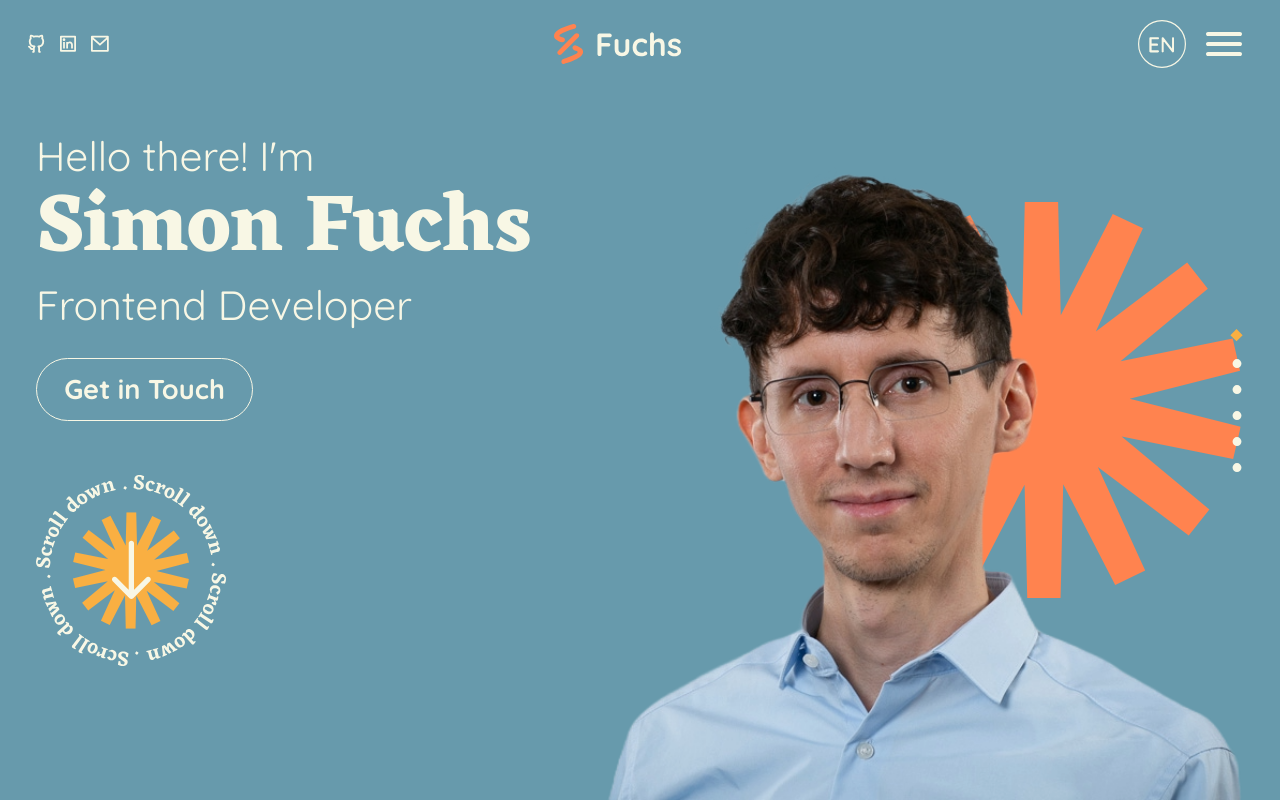
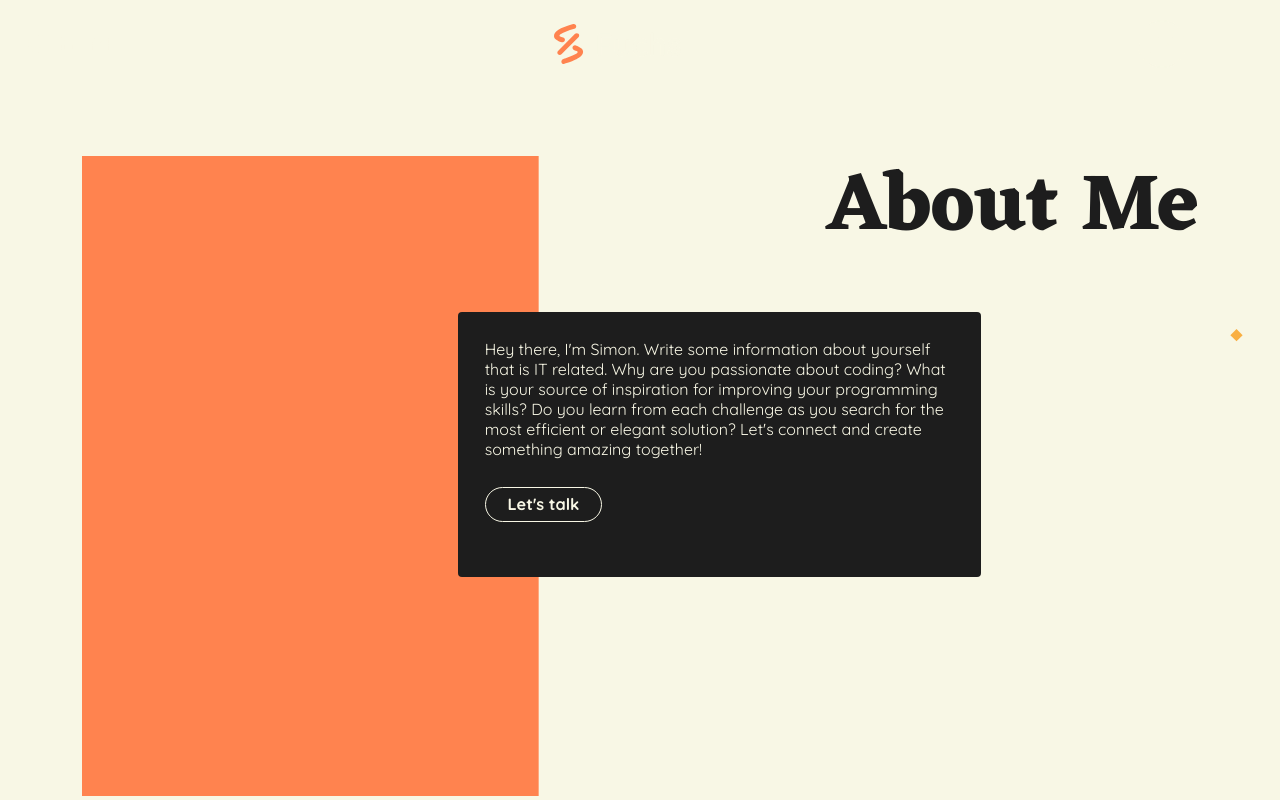
Before and after one commit to SimCommit/portfolio-website, an Angular app: page / in a window 1280 px wide. Built offline with nearby package versions, Linux system fonts and the light colour scheme.

Commit message:
feat: create AboutMeComponent with initial styles

```diff
--- /dev/null
+++ b/src/app/main-page/about-me/about-me.component.html
@@ -0,0 +1,19 @@
+<section id="section-2">
+
+    <div id="about-me-pic">
+        <img src="./assets/img/Second-Photo-placeholder.png" alt="Profil Picture 2">
+    </div>
+
+    <div id="about-me-content">
+        <h1>About Me</h1>
+        <div>
+            <p>Hey there, I'm Simon. Write some information about yourself that is IT related. Why are you passionate
+                about coding? What is your source of inspiration for improving your programming skills? Do you learn
+                from each challenge as you search for the most efficient or elegant solution?
+
+                Let's connect and create something amazing together!</p>
+            <a>Let's talk</a>
+        </div>
+    </div>
+
+</section>
--- /dev/null
+++ b/src/app/main-page/about-me/about-me.component.scss
@@ -0,0 +1,60 @@
+@use "./../../../styles/_mixins" as *;
+@use "./../../../styles/_variables" as *;
+
+section {
+  background-color: $main-ivory;
+  height: 100vh;
+  height: 100dvh;
+  @include dFlex($ai: flex-end, $jc: space-between);
+  padding: 2rem 6rem 0 6rem;
+}
+
+#about-me-content {
+  height: 80vh;
+  height: 80dvh;
+  @include dFlex($fd: column, $ai: flex-end, $jc: flex-start, $g: 4rem);
+
+  h1 {
+    font-family: "Eczar", serif;
+    color: $main-black;
+    font-size: 6rem;
+    line-height: 1.2;
+  }
+
+  div {
+    margin-left: -6rem;
+    margin-right: 16rem;
+    align-self: flex-start;
+    padding: 2rem;
+    border-radius: 4px;
+    background-color: $main-black;
+
+    p {
+      color: $main-ivory;
+    }
+
+    a {
+      display: inline-block;
+      padding: 0.5rem 1.6rem;
+      margin: 2rem 0;
+      border: 1px solid $main-ivory;
+      border-radius: 50px;
+      color: $main-ivory;
+      font-weight: bold;
+      font-size: 1.2rem;
+
+      &:hover {
+        background-color: $main-coral;
+      }
+    }
+  }
+}
+
+#about-me-pic {
+  img {
+    height: 80vh;
+    height: 80dvh;
+    // width: auto;
+    object-position: bottom;
+  }
+}
--- a/src/app/main-page/hero/hero.component.scss
+++ b/src/app/main-page/hero/hero.component.scss
@@ -2,12 +2,13 @@
 @use "./../../../styles/_variables" as *;
 
 section {
+  background-color: $main-blue;
   height: 100vh;
   height: 100dvh;
   @include dFlex($jc: space-around);
   color: $main-ivory;
 
-    img {
+  img {
     width: min(55rem, 80dvh);
     object-position: bottom;
   }
@@ -18,8 +19,6 @@ section {
   height: 100vh;
   height: 100dvh;
   @include dFlex($fd: column, $ai: flex-start, $g: 2rem);
-
-
 
   button {
     padding: 1rem 2rem;
@@ -41,7 +40,7 @@ section {
 
 #headline {
   h1 {
-    font-family: "Eczar";
+    font-family: "Eczar", serif;
     font-size: 6rem;
     line-height: 1.2;
   }
@@ -60,13 +59,13 @@ section {
 
 #hero-pic {
   @include dFlex($ai: flex-end);
-  background: url("/assets/img/Capa_bg.svg") no-repeat right;
-  background-size: min(32rem, 50dvh);
   margin: 0 2rem;
   height: 100vh;
   height: 100dvh;
 
   img {
+    background: url("/assets/img/Capa_bg.svg") no-repeat top center;
+    background-size: min(32rem, 50dvh);
     align-self: flex-end;
   }
 }
--- a/src/app/main-page/hero/hero.component.ts
+++ b/src/app/main-page/hero/hero.component.ts
@@ -1,9 +1,8 @@
 import { Component } from '@angular/core';
-import { SectionNavComponent } from '../section-nav/section-nav.component';
 
 @Component({
   selector: 'app-hero',
-  imports: [SectionNavComponent],
+  imports: [],
   templateUrl: './hero.component.html',
   styleUrl: './hero.component.scss'
 })
--- a/src/app/main-page/main-page.component.html
+++ b/src/app/main-page/main-page.component.html
@@ -1,2 +1,3 @@
-<app-hero></app-hero>
 <app-section-nav id="app-section-nav"></app-section-nav>
+<!-- <app-hero></app-hero> -->
+<app-about-me></app-about-me>
--- a/src/app/main-page/main-page.component.scss
+++ b/src/app/main-page/main-page.component.scss
@@ -5,4 +5,5 @@
   position: fixed;
   top: 0;
   right: 2rem;
+  z-index: 8;
 }
--- a/src/app/main-page/main-page.component.ts
+++ b/src/app/main-page/main-page.component.ts
@@ -1,10 +1,11 @@
 import { Component } from '@angular/core';
 import { HeroComponent } from "./hero/hero.component";
 import { SectionNavComponent } from './section-nav/section-nav.component';
+import { AboutMeComponent } from "./about-me/about-me.component";
 
 @Component({
   selector: 'app-main-page',
-  imports: [HeroComponent, SectionNavComponent],
+  imports: [HeroComponent, SectionNavComponent, AboutMeComponent],
   templateUrl: './main-page.component.html',
   styleUrl: './main-page.component.scss'
 })
--- a/src/styles/styles.scss
+++ b/src/styles/styles.scss
@@ -18,7 +18,6 @@ html {
 
 body {
   font-size: 16px;
-  background-color: #679aac;
 }
 
 button {
```
Also changed, not shown: src/app/main-page/about-me/about-me.component.ts (added, +11 -0 lines), public/assets/img/Second-Photo-placeholder.png (added).
